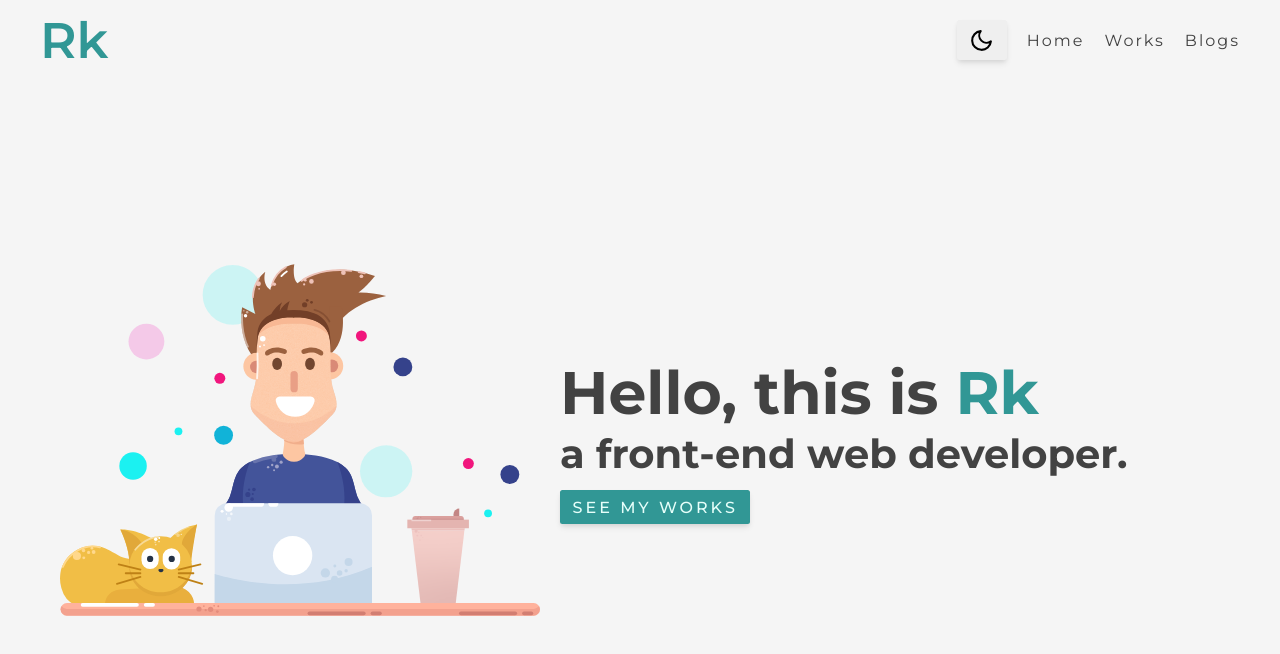
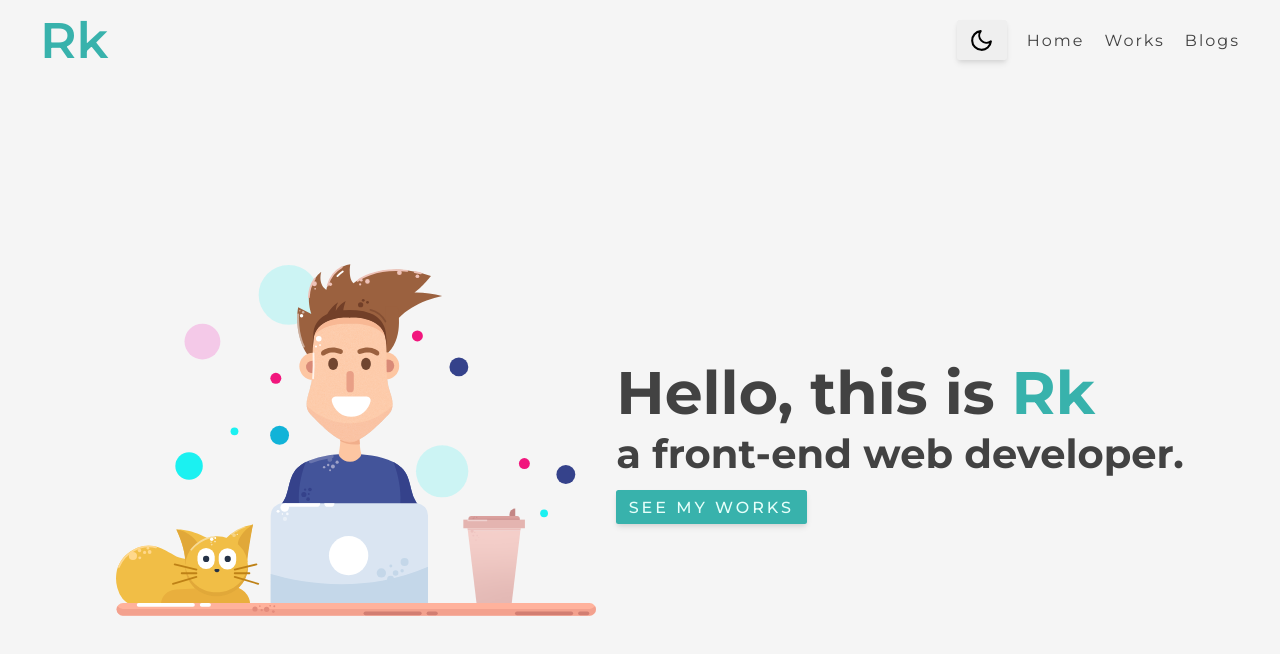
Before and after one commit to jojowabbit/react-personalportfolio, a React (Create React App) app: page / in a window 1280 px wide. Shown: the top 654 px of the page. Built offline with nearby package versions, Linux system fonts and the light colour scheme.

Commit message:
hero content centering, changes to primary color shades in theme

```diff
--- a/src/GlobalStyles.js
+++ b/src/GlobalStyles.js
@@ -43,7 +43,7 @@ export const bp = {
 export const defaultTheme = {
   body: colors.gray.s1,
   text: colors.gray.s8,
-  primary: colors.primary.s7,
+  primary: colors.primary.s5,
 };
 
 export const darkTheme = {
@@ -114,12 +114,12 @@ object {
 }
 
 .btn-primary {
-  background-color: ${colors.primary.s6};
+  background-color: ${colors.primary.s5};
   color: ${colors.primary.s1};
   margin-top: 1.25rem;
 
   &:hover {
-    background-color: ${colors.primary.s7};
+    background-color: ${colors.primary.s6};
   }
 }
 
--- a/src/components/shared/Nav.js
+++ b/src/components/shared/Nav.js
@@ -71,7 +71,7 @@ const Wrapper = styled.nav`
   .nav__logo {
     font-size: 5rem;
     font-weight: 600;
-    color: ${colors.primary.s6};
+    color: ${colors.primary.s5};
   }
 
   ul {
@@ -86,7 +86,7 @@ const Wrapper = styled.nav`
     position: absolute;
     top: 8rem;
     width: 100%;
-    background-color: ${colors.primary.s6};
+    background-color: ${colors.primary.s5};
 
     border-radius: 0.25rem;
     box-shadow: ${shadows.s2};
--- a/src/pages/Home.js
+++ b/src/pages/Home.js
@@ -27,8 +27,8 @@ const Wrapper = styled.main`
   height: calc(100vh - 8rem);
   display: flex;
   flex-direction: column;
-
   align-items: center;
+  justify-content: center;
   @media (min-width: ${bp.md}) {
     flex-direction: row;
   }
@@ -43,7 +43,7 @@ const Wrapper = styled.main`
     h1 {
       font-size: 6rem;
       span {
-        color: ${colors.primary.s6};
+        color: ${colors.primary.s5};
       }
     }
     h3 {
```
